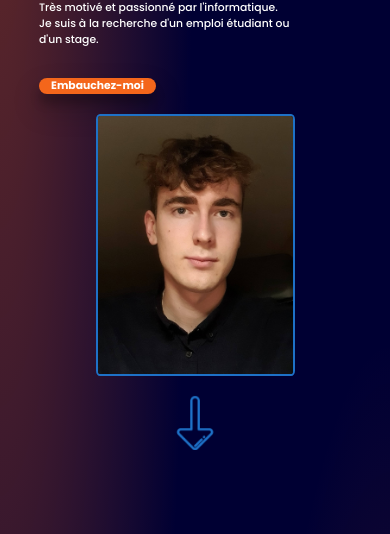
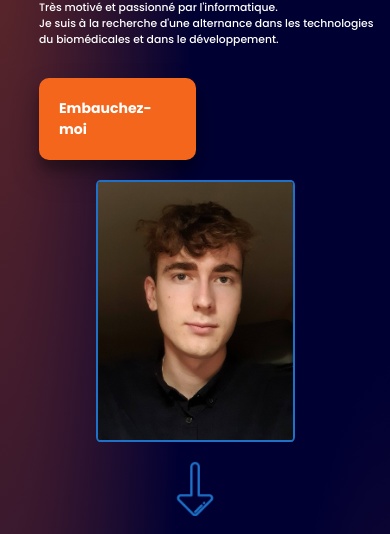
Before and after one commit to Gouderg/website-cv, a plain HTML site: page fr/index.html in a window 390 px wide. Shown: the part 297-831 px from the top of the page. Drawn offline with Linux system fonts and the light colour scheme; files whose address does not match are found by name; a web font is replaced by a local one.

Commit message:
Change CV

```diff
--- a/assets/css/index.css
+++ b/assets/css/index.css
@@ -48,7 +48,7 @@ main {
 
 .presentation-left-desc {
     font-size: 0.3em;
-    width: 70%;
+    width: 90%;
 }
 
 .button-main {
@@ -62,6 +62,7 @@ main {
     margin-top: 30px;
     box-shadow: rgba(0, 0, 0, 0.25) 0px 14px 28px, rgba(0, 0, 0, 0.22) 0px 10px 10px;
     transition: background-color 0.6s;
+    padding: 0px 10px 0px 10px;
 }
 
 .button-main-lien {
@@ -266,6 +267,11 @@ figure:hover {
         height: auto;
     }
 
+    .button-main {
+        font-size: 1.3em;
+        padding: 20px;
+    }
+
     .button-resume,
     .button-discover {
         width: 30%;
--- a/fr/index.html
+++ b/fr/index.html
@@ -68,7 +68,7 @@
                     <p>Je suis <span class="pres-bold">ILLIEN Victor,<br>Étudiant ISEN<br><span class="pres-under">Ingénieur Informatique</span></span></p>
                 </div>
                 <div class="presentation-left-desc">
-                    <p>Très motivé et passionné par l'informatique. <br>Je suis à la recherche d'un emploi étudiant ou d'un stage. </p>
+                    <p>Très motivé et passionné par l'informatique. <br>Je suis à la recherche d'une alternance dans les technologies du biomédicales et dans le développement. </p>
                 </div>
                 <div class="button-main">
                     <a class="button-main-lien" href="https://www.linkedin.com/in/victor-illien-5b10031b2/" target="_blank">Embauchez-moi</a>
@@ -181,7 +181,7 @@
                     De plus, j'ai réalisé des projets professionnels pour la junior entreprise de mon école. Cela m'a permis de me confronter aux attentes des clients.
                 </p>
                 <div class="button-discover">
-                    <a class="button-discover-lien more-space" href="../en/projects.html">Découvrez mes projets</a>
+                    <a class="button-discover-lien more-space" href="../fr/projects.html">Découvrez mes projets</a>
                 </div>
             </div>
         </section>
```
Also changed, not shown: en/index.html (+1 -1 lines), 2 other files.
